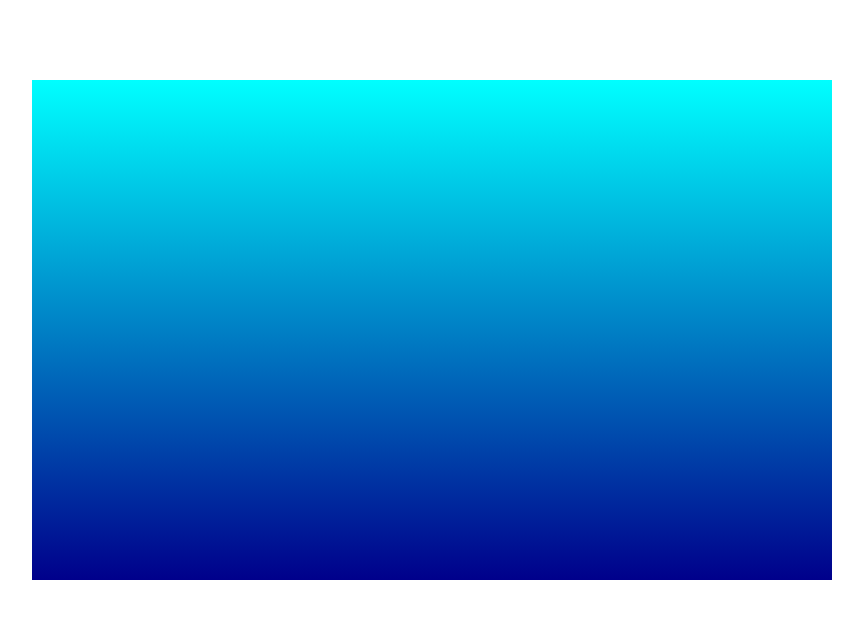
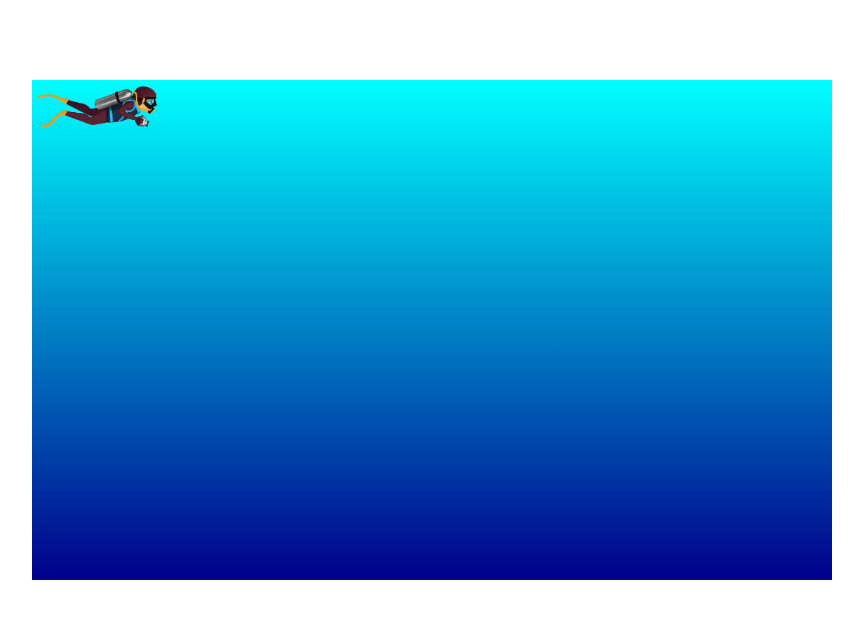
Before and after one commit to nenuphars/DIVING, a plain HTML site: page index.html in a window 1280 px wide. Shown: the whole page, without its empty margins (208-1071 px from the left). Drawn offline with Linux system fonts and the light colour scheme.

Commit message:
created a player sprite and added it to the board

```diff
--- a/index.js
+++ b/index.js
@@ -1,10 +1,56 @@
 class Game{
+    constructor(){
+        this.player = null
+
+    }
+    start(){
+        this.player = new Player()
+        this.attachEventListeners()
+
+
+    }
+    detectCollision(){
+
+    }
+    attachEventListeners(){
+        window.addEventListener("load", function(){
+            // making the board visible
+            const board = document.getElementById("board")
+            board.style.display = "block"
+        })
+    }
+}
+
+class Player{
+    constructor(){
+        this.height = "60px"
+        this.width = "100px"
+        this.positionX = 0
+        this.positionY = 0
+
+        this.domElement = this.spawnPlayer()
+
+    }
+    spawnPlayer(){
+        // create the player sprite
+        const sprite = document.createElement("img")
+        sprite.id = "diver"
+        sprite.src = "./img/diver_sprite.png"
+        sprite.style.height = "60px"
+
+
+
+        // append both
+        const board = document.getElementById("board")
+        board.appendChild(sprite)
+        return sprite
+    }
+}
+class Treasure{
     constructor(){
 
     }
 }
-class Player{
-    constructor(){
 
-    }
-}
+const game = new Game()
+game.start()
--- a/styles/style.css
+++ b/styles/style.css
@@ -1,4 +1,5 @@
 #board{
+    display: none;
     margin: 0 auto;
     margin-top: 10vh;
     width: 800px;
```
